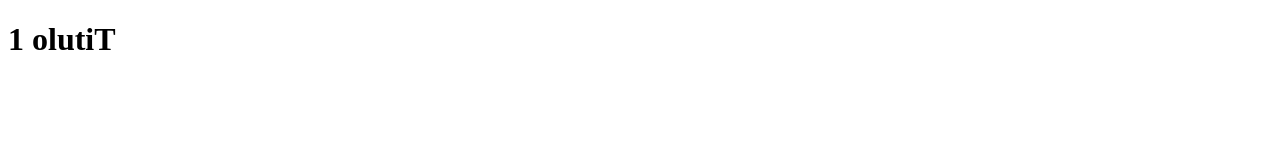
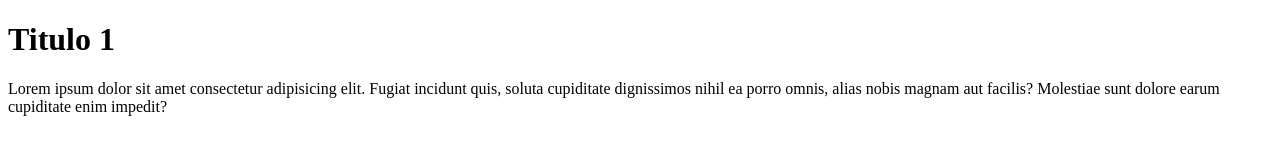
Before and after one commit to Danielvqz97/Conflicto, a plain HTML site: page Index.html in a window 1280 px wide. Drawn offline with Linux system fonts and the light colour scheme.

Commit message:
Test pullr
Cambio de título y adición de un parrafo.

```diff
--- a/Index.html
+++ b/Index.html
@@ -9,6 +9,7 @@
     <title>Document</title>
 </head>
 <body>
-    <h1>1 olutiT</h1>
+    <h1>Titulo 1</h1>
+    <p>Lorem ipsum dolor sit amet consectetur adipisicing elit. Fugiat incidunt quis, soluta cupiditate dignissimos nihil ea porro omnis, alias nobis magnam aut facilis? Molestiae sunt dolore earum cupiditate enim impedit?</p>
 </body>
 </html>
```
